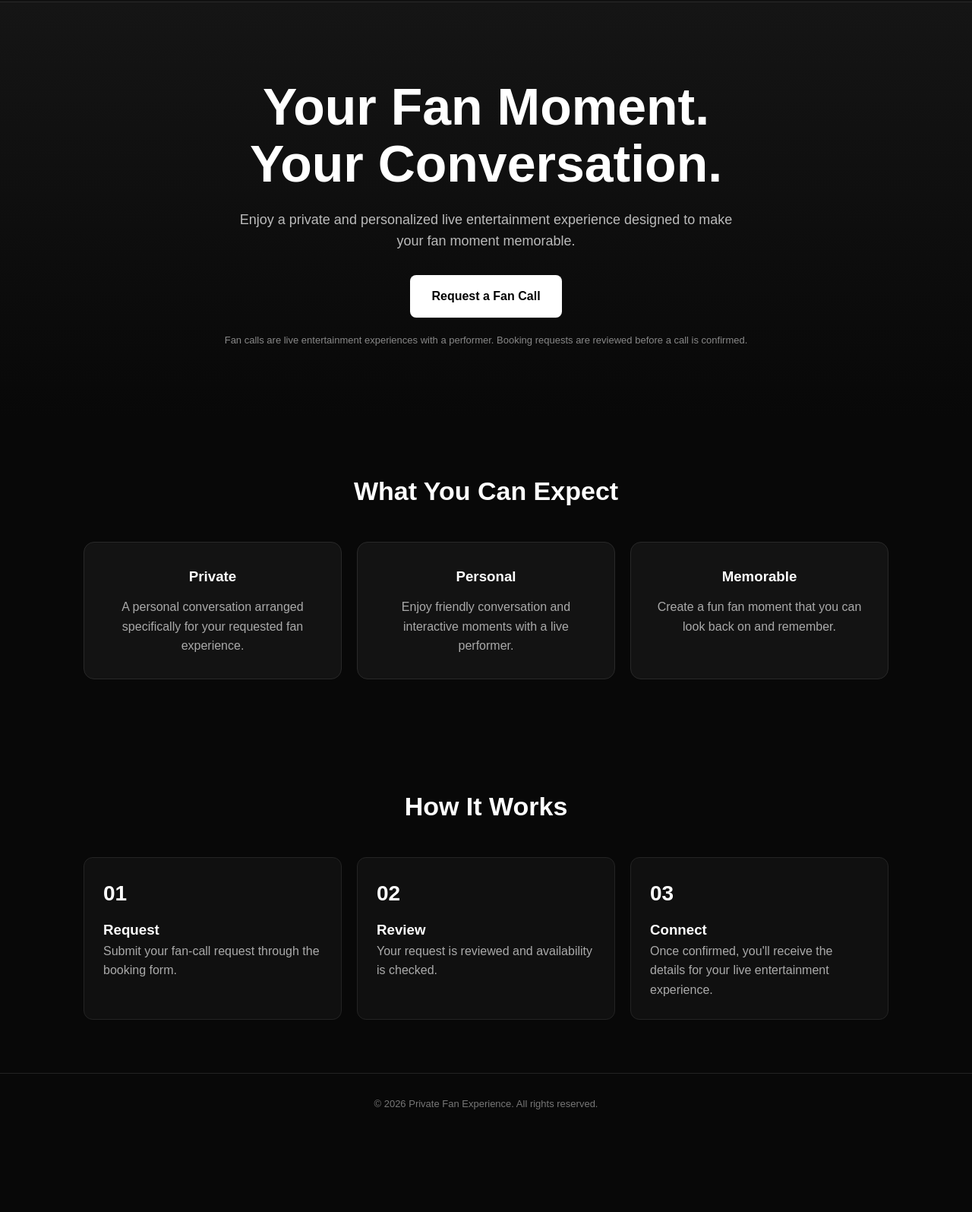
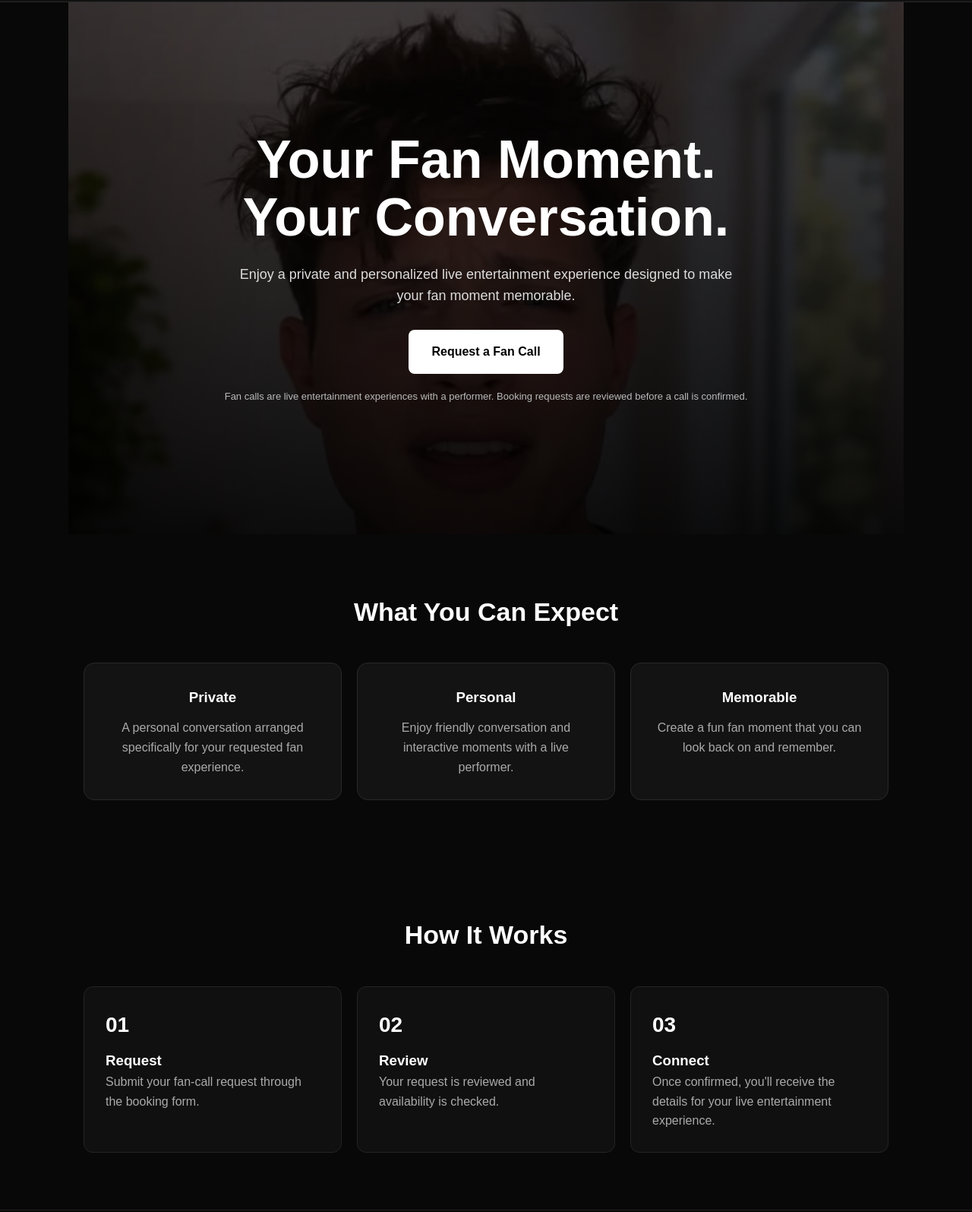
Before and after one commit to matts485/-matt-live-calls., a website: page index.html in a window 1280 px wide. Shown: the part 66-1661 px from the top of the page at 76% size. Before the commit the page ends 1559 px from the top, so only its background shows below. Drawn offline with Linux system fonts and the light colour scheme.

Commit message:
Connect homepage to uploaded photo

```diff
--- a/index.html
+++ b/index.html
@@ -4,44 +4,227 @@
 <meta charset="UTF-8">
 <meta name="viewport" content="width=device-width, initial-scale=1.0">
 <title>Private Fan Experience</title>
+
 <style>
-*{box-sizing:border-box;margin:0;padding:0}
-body{font-family:Arial,sans-serif;background:#080808;color:#fff;line-height:1.6}
-header{background:#111;border-bottom:1px solid #292929;padding:18px 5%}
-.nav{max-width:1100px;margin:auto;display:flex;justify-content:space-between;align-items:center}
-.logo{font-size:20px;font-weight:bold;color:#fff;text-decoration:none}
-nav{display:flex;gap:22px;flex-wrap:wrap}
-nav a{color:#bbb;text-decoration:none;font-size:14px}
-nav a:hover{color:#fff}
-.hero{text-align:center;padding:100px 20px 90px;background:linear-gradient(180deg,#151515,#080808)}
-.hero h1{font-size:clamp(38px,7vw,68px);line-height:1.1;margin-bottom:22px}
-.hero p{max-width:650px;margin:0 auto 30px;color:#bbb;font-size:18px}
-.button{display:inline-block;background:#fff;color:#000;text-decoration:none;padding:15px 28px;border-radius:8px;font-weight:bold}
-.disclosure{margin-top:20px;font-size:13px;color:#888}
-section{max-width:1100px;margin:auto;padding:70px 20px}
-h2{text-align:center;font-size:34px;margin-bottom:40px}
-.cards{display:grid;grid-template-columns:repeat(3,1fr);gap:20px}
-.card{background:#131313;border:1px solid #292929;border-radius:14px;padding:30px;text-align:center}
-.card h3{margin-bottom:12px}
-.card p{color:#aaa}
-.steps{display:grid;grid-template-columns:repeat(3,1fr);gap:20px}
-.step{padding:25px;background:#101010;border-radius:12px;border:1px solid #242424}
-.step strong{display:block;font-size:28px;margin-bottom:10px}
-.step p{color:#aaa}
-footer{text-align:center;padding:30px 20px;border-top:1px solid #222;color:#777;font-size:13px}
+*{
+  box-sizing:border-box;
+  margin:0;
+  padding:0;
+}
+
+body{
+  font-family:Arial,Helvetica,sans-serif;
+  background:#080808;
+  color:#fff;
+  line-height:1.6;
+}
+
+header{
+  background:#111;
+  border-bottom:1px solid #292929;
+  padding:18px 5%;
+}
+
+.nav{
+  max-width:1100px;
+  margin:auto;
+  display:flex;
+  justify-content:space-between;
+  align-items:center;
+}
+
+.logo{
+  font-size:20px;
+  font-weight:bold;
+  color:#fff;
+  text-decoration:none;
+}
+
+nav{
+  display:flex;
+  gap:22px;
+  flex-wrap:wrap;
+}
+
+nav a{
+  color:#bbb;
+  text-decoration:none;
+  font-size:14px;
+}
+
+nav a:hover{
+  color:#fff;
+}
+
+.hero{
+  min-height:700px;
+  position:relative;
+  display:flex;
+  align-items:center;
+  justify-content:center;
+  text-align:center;
+  overflow:hidden;
+  padding:90px 20px;
+}
+
+.hero-image{
+  position:absolute;
+  inset:0;
+  width:100%;
+  height:100%;
+  object-fit:cover;
+  object-position:center top;
+  opacity:.48;
+  filter:brightness(.7);
+}
+
+.hero-overlay{
+  position:absolute;
+  inset:0;
+  background:linear-gradient(
+    180deg,
+    rgba(0,0,0,.25),
+    rgba(0,0,0,.85)
+  );
+}
+
+.hero-content{
+  position:relative;
+  z-index:2;
+  max-width:760px;
+}
+
+.hero h1{
+  font-size:clamp(40px,7vw,70px);
+  line-height:1.08;
+  margin-bottom:22px;
+}
+
+.hero p{
+  max-width:650px;
+  margin:0 auto 30px;
+  color:#ddd;
+  font-size:18px;
+}
+
+.button{
+  display:inline-block;
+  background:#fff;
+  color:#000;
+  text-decoration:none;
+  padding:16px 30px;
+  border-radius:8px;
+  font-weight:bold;
+}
+
+.disclosure{
+  margin-top:20px;
+  color:#bbb;
+  font-size:13px;
+}
+
+section{
+  max-width:1100px;
+  margin:auto;
+  padding:75px 20px;
+}
+
+h2{
+  text-align:center;
+  font-size:34px;
+  margin-bottom:40px;
+}
+
+.cards{
+  display:grid;
+  grid-template-columns:repeat(3,1fr);
+  gap:20px;
+}
+
+.card{
+  background:#131313;
+  border:1px solid #292929;
+  border-radius:14px;
+  padding:30px;
+  text-align:center;
+}
+
+.card h3{
+  margin-bottom:12px;
+}
+
+.card p{
+  color:#aaa;
+}
+
+.steps{
+  display:grid;
+  grid-template-columns:repeat(3,1fr);
+  gap:20px;
+}
+
+.step{
+  padding:28px;
+  background:#101010;
+  border-radius:12px;
+  border:1px solid #242424;
+}
+
+.step strong{
+  display:block;
+  font-size:28px;
+  margin-bottom:10px;
+}
+
+.step p{
+  color:#aaa;
+}
+
+footer{
+  text-align:center;
+  padding:30px 20px;
+  border-top:1px solid #222;
+  color:#777;
+  font-size:13px;
+}
+
 @media(max-width:700px){
-.nav{flex-direction:column;gap:15px}
-nav{justify-content:center;gap:15px}
-.cards,.steps{grid-template-columns:1fr}
-.hero{padding-top:70px}
+
+  .nav{
+    flex-direction:column;
+    gap:15px;
+  }
+
+  nav{
+    justify-content:center;
+    gap:15px;
+  }
+
+  .hero{
+    min-height:650px;
+  }
+
+  .cards,
+  .steps{
+    grid-template-columns:1fr;
+  }
+
+  .hero h1{
+    font-size:42px;
+  }
 }
 </style>
 </head>
+
 <body>
 
 <header>
 <div class="nav">
-<a class="logo" href="index.html">Private Fan Experience</a>
+
+<a class="logo" href="index.html">
+Private Fan Experience
+</a>
+
 <nav>
 <a href="index.html">Home</a>
 <a href="book.html">Book</a>
@@ -49,57 +232,108 @@ nav{justify-content:center;gap:15px}
 <a href="faq.html">FAQ</a>
 <a href="contact.html">Contact</a>
 </nav>
+
 </div>
 </header>
 
 <main>
-<div class="hero">
-<h1>Your Fan Moment.<br>Your Conversation.</h1>
-<p>Enjoy a private and personalized live entertainment experience designed to make your fan moment memorable.</p>
-<a class="button" href="book.html">Request a Fan Call</a>
+
+<section class="hero">
+
+<img
+class="hero-image"
+src="IMG_2491.jpeg"
+alt="Featured fan experience photo"
+>
+
+<div class="hero-overlay"></div>
+
+<div class="hero-content">
+
+<h1>
+Your Fan Moment.<br>
+Your Conversation.
+</h1>
+
+<p>
+Enjoy a private and personalized live entertainment experience designed to make your fan moment memorable.
+</p>
+
+<a class="button" href="book.html">
+Request a Fan Call
+</a>
+
 <div class="disclosure">
-Fan calls are live entertainment experiences with a performer. Booking requests are reviewed before a call is confirmed.
-</div>
+Fan calls are live entertainment experiences with a performer.
+Booking requests are reviewed before a call is confirmed.
 </div>
 
-<section>
-<h2>What You Can Expect</h2>
-<div class="cards">
-<div class="card">
-<h3>Private</h3>
-<p>A personal conversation arranged specifically for your requested fan experience.</p>
-</div>
-<div class="card">
-<h3>Personal</h3>
-<p>Enjoy friendly conversation and interactive moments with a live performer.</p>
-</div>
-<div class="card">
-<h3>Memorable</h3>
-<p>Create a fun fan moment that you can look back on and remember.</p>
-</div>
 </div>
 </section>
 
 <section>
+
+<h2>What You Can Expect</h2>
+
+<div class="cards">
+
+<div class="card">
+<h3>Private</h3>
+<p>
+A personal conversation arranged specifically for your requested fan experience.
+</p>
+</div>
+
+<div class="card">
+<h3>Personal</h3>
+<p>
+Enjoy friendly conversation and interactive moments with a live performer.
+</p>
+</div>
+
+<div class="card">
+<h3>Memorable</h3>
+<p>
+Create a fun fan moment that you can look back on and remember.
+</p>
+</div>
+
+</div>
+</section>
+
+<section>
+
 <h2>How It Works</h2>
+
 <div class="steps">
+
 <div class="step">
 <strong>01</strong>
 <h3>Request</h3>
-<p>Submit your fan-call request through the booking form.</p>
+<p>
+Submit your fan-call request through the booking form.
+</p>
 </div>
+
 <div class="step">
 <strong>02</strong>
 <h3>Review</h3>
-<p>Your request is reviewed and availability is checked.</p>
+<p>
+Your request is reviewed and availability is checked.
+</p>
 </div>
+
 <div class="step">
 <strong>03</strong>
 <h3>Connect</h3>
-<p>Once confirmed, you'll receive the details for your live entertainment experience.</p>
+<p>
+Once confirmed, you'll receive the details for your live entertainment experience.
+</p>
 </div>
+
 </div>
 </section>
+
 </main>
 
 <footer>
```
